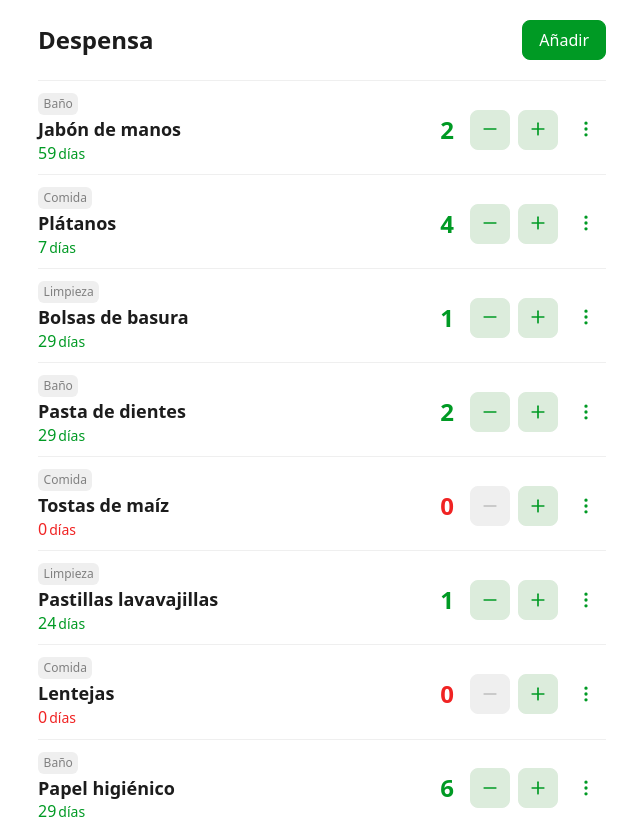
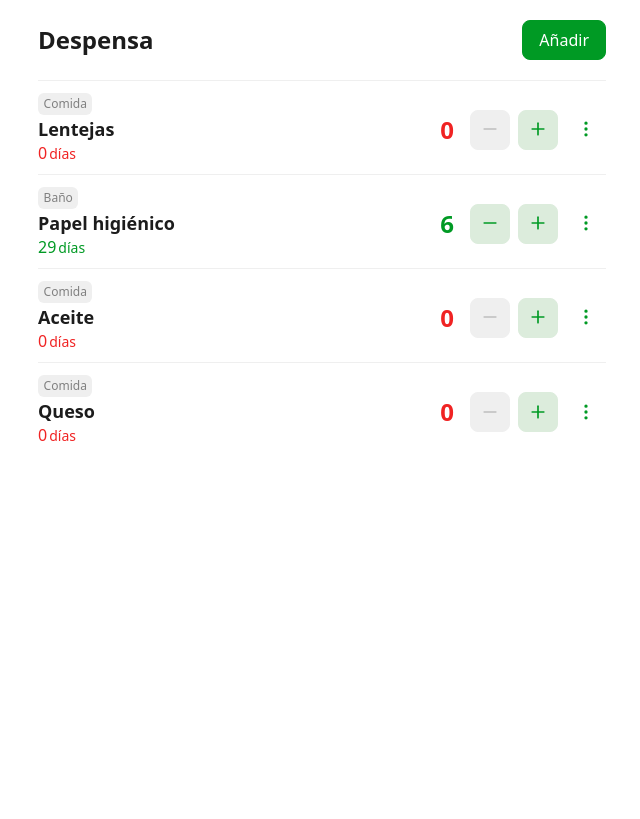
Before and after one commit to juananton/shopping-list, a React app: page / in a window 1280 px wide. Shown: the top 819 px of the page, without its empty margins (318-958 px from the left). Built offline with nearby package versions, Linux system fonts and the light colour scheme; data requests are answered from the project's data file; the HTML template or start-up script is replaced by a standard one.

Commit message:
Delete item logic

```diff
--- a/data.json
+++ b/data.json
@@ -27,48 +27,6 @@
       "units": 0,
       "category": "Comida",
       "id": 4
-		},
-		{
-			"name": "Pastillas lavavajillas",
-			"daysPerUnit": 25,
-			"units": 1,
-			"category": "Limpieza",
-			"id": 5
-		},
-		{
-			"name": "Tostas de maíz",
-			"daysPerUnit": 7,
-			"units": 0,
-			"category": "Comida",
-			"id": 6
-		},
-		{
-			"name": "Pasta de dientes",
-			"daysPerUnit": 15,
-			"units": 2,
-			"category": "Baño",
-			"id": 7
-		},
-		{
-			"name": "Bolsas de basura",
-			"daysPerUnit": 30,
-			"units": 1,
-			"category": "Limpieza",
-			"id": 8
-		},
-		{
-			"name": "Plátanos",
-			"daysPerUnit": 2,
-			"units": 4,
-			"category": "Comida",
-			"id": 9
-		},
-		{
-			"name": "Jabón de manos",
-			"daysPerUnit": 30,
-			"units": 2,
-			"category": "Baño",
-			"id": 10
     }
   ]
 }
--- a/src/components/CreateForm.jsx
+++ b/src/components/CreateForm.jsx
@@ -1,5 +1,6 @@
 import { useState } from 'react';
 import { CATEGORIES } from '../lib/constants';
+import Button from './Button';
 import Input from './Input';
 import Select from './Select';
 
@@ -89,6 +90,14 @@ const CreateForm = ({ closeModal, addItem }) => {
 				min={0}
 				onChange={e => setUnitsValue(+e.target.value)}
 			/>
+			<div className='form-buttons'>
+				<Button type='button' onClick={closeModal}>
+					Cancelar
+				</Button>
+				<Button type='submit' use='primary'>
+					Añadir
+				</Button>
+			</div>
 		</form>
 	);
 };
--- a/src/components/DeleteForm.jsx
+++ b/src/components/DeleteForm.jsx
@@ -1,21 +1,28 @@
-const DeleteForm = ({ closeModal, addItem }) => {
+import Button from './Button';
+
+const DeleteForm = ({ closeModal, name, id, deleteItem }) => {
 	const handleSubmit = e => {
 		e.preventDefault();
 
-		const newItem = {
-			name: nameValue,
-			daysPerUnit: daysPerUnitValue,
-			units: unitsValue,
-			category: categoryValue
-		};
-
-		addItem(newItem);
+		deleteItem(id);
 		closeModal(true);
 	};
 
 	return (
 		<form className='delete-form' onSubmit={handleSubmit}>
-			<p>Seguro que quieres eliminar este ítem </p>
+			<p>
+				¿Seguro que quieres eliminar el ítem {'"'}
+				{name}
+				{'"'}?
+			</p>
+			<div className='form-buttons'>
+				<Button type='button' onClick={closeModal}>
+					Cancelar
+				</Button>
+				<Button type='submit' use='primary'>
+					Eliminar
+				</Button>
+			</div>
 		</form>
 	);
 };
--- a/src/components/Item.jsx
+++ b/src/components/Item.jsx
@@ -11,7 +11,7 @@ import DeleteForm from './DeleteForm';
 import Modal from './Modal';
 import Tag from './Tag';
 
-const Item = ({ name, daysPerUnit, days, units, category }) => {
+const Item = ({ id, name, daysPerUnit, days, units, category, deleteItem }) => {
 	const [daysCount, setDaysCount] = useState(days);
 	const [unitsCount, setUnitsCount] = useState(units);
 	const [actionsDropdown, setActionsDropdown] = useState(false);
@@ -58,7 +58,14 @@ const Item = ({ name, daysPerUnit, days, units, category }) => {
 
 	const deleteModal = () => {
 		setModalContent({
-			formDisplay: <DeleteForm />,
+			formDisplay: (
+				<DeleteForm
+					name={name}
+					id={id}
+					deleteItem={deleteItem}
+					closeModal={closeModal}
+				/>
+			),
 			formTitle: 'Eliminar',
 			formId: 'delete'
 		});
--- a/src/components/ItemsList.jsx
+++ b/src/components/ItemsList.jsx
@@ -1,7 +1,7 @@
 import React from 'react';
 import Item from './Item';
 
-const ItemsList = ({ listData, setShowModal }) => {
+const ItemsList = ({ listData, deleteItem }) => {
 	if (listData.loading) return <p>Cargando datos...</p>;
 	if (listData.error) return <p>Error al cargar los datos</p>;
 	if (!listData.data.length)
@@ -10,12 +10,13 @@ const ItemsList = ({ listData, setShowModal }) => {
 	return listData.data.map(item => (
 		<Item
 			key={item.id}
+			id={item.id}
 			name={item.name}
 			category={item.category}
 			daysPerUnit={item.daysPerUnit}
 			units={item.units}
 			days={item.totalDays()}
-			setShowModal={setShowModal}
+			deleteItem={deleteItem}
 		/>
 	));
 };
--- a/src/components/Manager.jsx
+++ b/src/components/Manager.jsx
@@ -50,14 +50,19 @@ const Manager = () => {
 				body: JSON.stringify(newItem)
 			});
 			const data = await res.json();
-			console.log(data);
 			setData([data, ...listData.data]);
 		} catch (err) {}
 	};
 
 	// Delete item
 
-	const deleteItem = () => {};
+	const deleteItem = async id => {
+		await fetch(`http://localhost:4000/data/${id}`, {
+			method: 'DELETE'
+		});
+
+		setData(listData.data.filter(item => item.id !== id));
+	};
 
 	// Calculate totaldays of each item
 	listData.data.forEach(item => {
@@ -69,7 +74,7 @@ const Manager = () => {
 	return (
 		<div className='manager'>
 			<Header addItem={addItem} />
-			<ItemsList listData={listData} />
+			<ItemsList listData={listData} deleteItem={deleteItem} />
 		</div>
 	);
 };
--- a/src/components/Modal.jsx
+++ b/src/components/Modal.jsx
@@ -2,7 +2,7 @@ import { createPortal } from 'react-dom';
 import { FiX } from 'react-icons/fi';
 import Button from './Button';
 
-const Modal = ({ formTitle, children, closeModal, formId }) => {
+const Modal = ({ formTitle, children, closeModal }) => {
 	if (!children) return null;
 
 	return createPortal(
@@ -20,14 +20,6 @@ const Modal = ({ formTitle, children, closeModal, formId }) => {
 					</Button>
 				</div>
 				{children}
-				<div className='modal-window-footer'>
-					<Button type='button' onClick={closeModal}>
-						Cancelar
-					</Button>
-					<Button type='submit' use='primary' form={formId}>
-						{formTitle}
-					</Button>
-				</div>
 			</div>
 		</div>,
 		document.getElementById('modal')
--- a/src/styles/css/index.css
+++ b/src/styles/css/index.css
@@ -278,6 +278,16 @@ h6 {
   margin: 0;
 }
 
+.form-buttons {
+  display: flex;
+  align-items: center;
+  justify-content: flex-end;
+  margin-top: 2rem;
+}
+.form-buttons Button {
+  margin-left: 0.75rem;
+}
+
 /* COMPONENTS */
 .manager {
   width: 600px;
@@ -476,15 +486,6 @@ h6 {
   font-size: 0.875rem;
   color: rgb(240, 35, 35);
 }
-.create-form .buttons {
-  display: flex;
-  align-items: center;
-  justify-content: flex-end;
-  margin-top: 1.25rem;
-}
-.create-form .buttons Button {
-  margin-left: 0.75rem;
-}
 
 label .label {
   display: block;
```
Also changed, not shown: src/styles/scss/base/_global.scss (+11 -0 lines), src/styles/scss/components/_CreateForm.scss (+0 -11 lines), 1 other file (tests, documents, lock files or other folders). Lines whose indentation alone changed are shown as unchanged.
